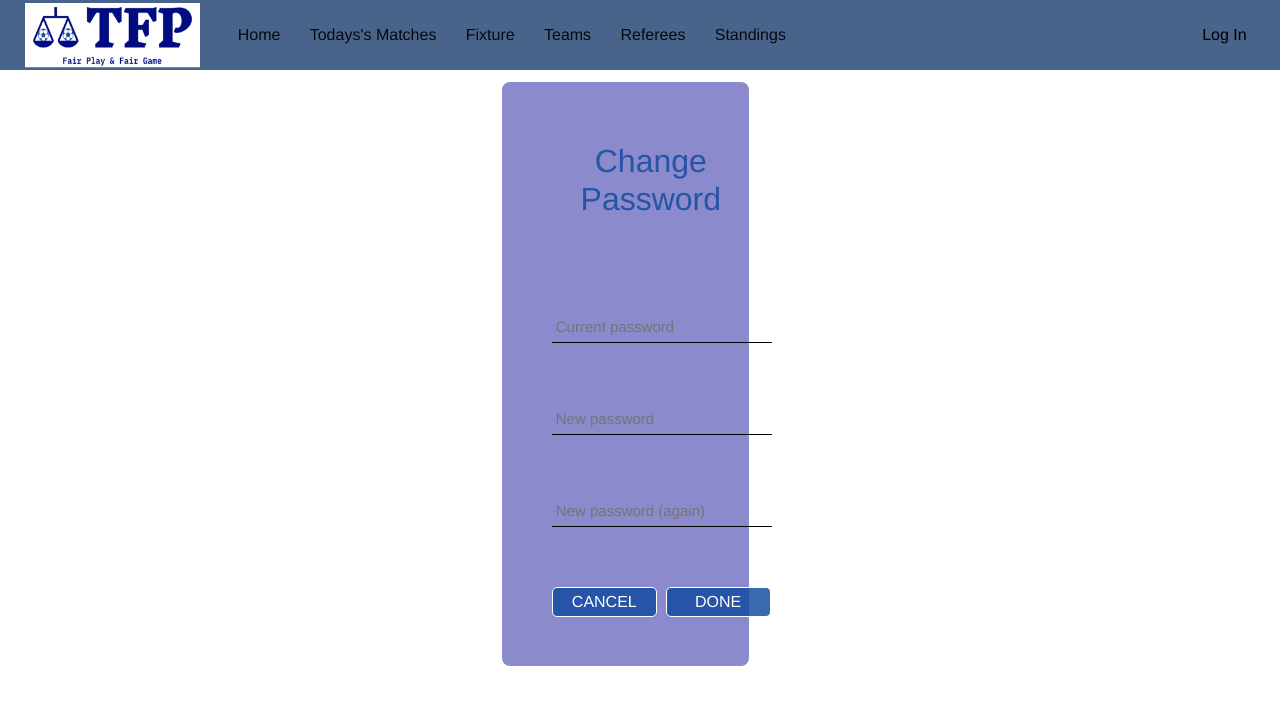
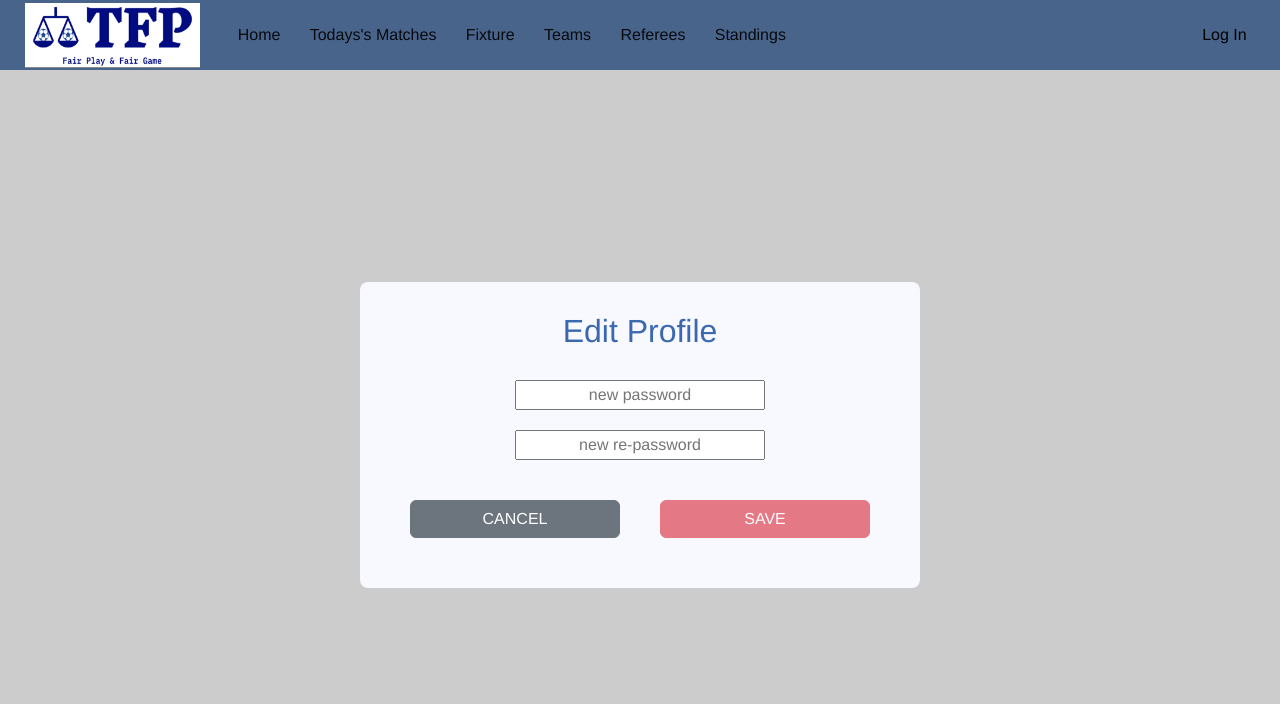
Before and after one commit to SU-CS308-22FA/Team-41-Frontend, a Vue app: page /ChangePassword in a window 1280 px wide. Shown: the top 704 px of the page. Built offline with nearby package versions, Linux system fonts and the light colour scheme.

Commit message:
restyled change password page

```diff
--- a/src/components/ChangePassword.vue
+++ b/src/components/ChangePassword.vue
@@ -1,26 +1,19 @@
-
 <template>
     <NavBar></NavBar>
-
-    <div class="container">
-
-
-        <div class="editp">
-            <div class="info">
-                <h2 style="color: rgba(17, 73, 158, 0.818)">Change Password</h2>
-                <br><br>
-                <input type="password" name="" placeholder="Current password">
-                <input type="password" name="" placeholder="New password">
-                <input type="password" name="" placeholder="New password (again)">
-                <button @click="goToProfile" style="float:left;">CANCEL</button>
-                <button @click="goToProfile" style="float:left; margin-left: 4%;">DONE</button>
-
-            </div>
-
+    <div class="edit-pass-page">
+        <div class="col d-flex justify-content-center">
+            <form class="edit-pass-form">
+                <div class="row col-sm-3" style="margin: auto; width: 250px;">
+                    <h2 class="edit-pass-form-title">Edit Profile</h2>
+                    <input class="form-pass-elem" v-model="password" type="password" name="" placeholder="new password" minlength="8">
+                    <input class="form-pass-elem" v-model="repassword" type="password" name="" placeholder="new re-password"  minlength="8">
+                </div>
+                <div class="row row-sm-3" style="margin: auto; width: fit-content;">
+                    <button class="btn btn-secondary but-pass" @click="goToProfile()">CANCEL</button>
+                    <button class="btn btn-danger but-pass" :disabled="!fine()" @click="updatePassword()">SAVE</button>
+                </div>
+            </form>
         </div>
-
-
-
     </div>
 </template>
 
@@ -33,145 +26,68 @@
         components: {
             NavBar,
         },
+        data() {
+            return{
+                password: "",
+                repassword: "",
+            }
+        },
         methods: {
+            fine() {
+                return this.same() && this.password.length >= 8;
+            },
+            same() {
+                return this.password === this.repassword;
+            },
             goToProfile() {
                 this.$router.replace("/profilepage");
+            },
+            updatePassword() {
+
             }
         }
     };
 </script>
 
 <style scoped>
-
-    head{
-        box-sizing: border-box;
-        padding:0;
-        margin:0;
+    .edit-pass-page{
+        margin-top: 70px;
+        padding: 25px 25px 25px 25px;
+        display: flex;
+        overflow: hidden;
+        display: flexbox;
+        min-height: calc(100vh - 70px);
+        background: rgba(185, 185, 185, 0.725);
     }
 
-    body{
-        margin: 0;
-        height: 100%;
-        align-items: center;
-        justify-content: center;
-        position: absolute;
-        bottom:0px;
-    }
-
-    .container{
-        background-size: cover;
-        height:100%;
-        width: 100%;
-        align-items: center;
-        display: flex;
-        padding-left: 33%;
-        margin-top: 5%;
-        margin-left: 5%;
-    }
-
-    .editp{
-        background-color: rgb(138, 138, 204);
-        width: 35%;
-        height: 55%;
-        padding: 7%;
-        margin: 1.1em 1em;
-        display: flex;
+    .edit-pass-form{
+        background-color: ghostwhite;
+        width: fit-content;
+        height: fit-content;
+        padding:30px;
+        margin: auto;
+        display:grid;
         border-radius: 8px;
         text-align: center;
     }
-    .center {
 
-        margin-left: 60%;
-        margin-top: 5%;
-        margin-bottom: 20%;
-        width: 100%;
+    .edit-pass-form-title{
+        color: rgba(17, 73, 158, 0.818);
+        margin-bottom: 30px;
+        text-align: center;
     }
 
-    input[type="text"],
-    input[type="password"],
-    input[type="file"],
-    input[type="email"]{
-        display:block;
-        box-sizing: border-box;
-        background: none;
-        margin-bottom: 60px;
-        padding:4px;
-        width:220px;
-        height:32px;
-        border:none;
-        border-bottom: 1px solid;
-        font-weight: 400;
-        font-size: 15px;
-        transition: 0.2;
-
-    }
-    h2{
-        margin-left: -10%;
-        margin-top: 5%;
-        margin-bottom: 20%;
+    .form-pass-elem{
+        margin-bottom: 20px;
+        text-align: center;
     }
 
-    input[type="text"]:focus,
-    input[type="password"]:focus,
-    input[type="file"]:focus,
-    input[type="email"]:focus{
-        border-bottom: 2px solid;
-        border-bottom-right-radius: 20px;
-        transition: 0.2 ease;
+    .but-pass{
+        margin: 20px 20px 20px 20px;
+        width: 210px;
     }
 
-    button{
-        border:1px solid;
-        background-color: rgba(17, 73, 158, 0.818);
-        color:white;
-        height: 30px;
-        width: 105px;
-        border-radius: 5px;
-        margin:0px;
-        transition:all 0.3s;
+    .but-pass:hover{
+        transform: scale(1.1);
     }
-
-    button:hover{
-        transform: scale(1.1);
-        cursor:pointer;
-    }
-
-    input[type="file"]{
-        display:none;
-    }
-
-    label{
-        display:block;
-        margin-left: 70%;
-        margin-right: -60%;
-        margin-top:-30%;
-        font-size: 20px;
-        background-color: rgba(17, 73, 158, 0.818);
-        color:white;
-        border:1px ;
-        padding: 3px 0px;
-        border-radius:5px;
-        transition: all 0.3s;
-
-
-    }
-    label:hover{
-        transform: scale(1.1);
-        color:white;
-        cursor:pointer;
-    }
-    .editphoto{
-        width:140px;
-
-    }
-    .change{
-        margin-top: 70%;
-        margin-left: 50%;
-        padding: 3px 1px -3px 1px;
-        height: 40px;
-        width: 180px;
-    }
-
-
-
 </style>
--- a/src/components/EditProfile.vue
+++ b/src/components/EditProfile.vue
@@ -33,7 +33,6 @@
                 name: "",
                 mail: "",
                 gender: "",
-                password: "",
                 myUser: {},
             };
         },
@@ -73,7 +72,7 @@
                 }
                 return i !== 3;
             },
-            updateUserF(){
+            updateInfo(){
                 const {name, mail, gender} = this;
 
                 const requestOptions = {
@@ -96,7 +95,7 @@
                 });
             },
             updateUser() {
-                this.updateUserF();
+                this.updateInfo();
                 this.goToProfile();
             }
         }
@@ -144,18 +143,4 @@
     .but:hover{
         transform: scale(1.1);
     }
-
-    .fan-team-but{
-        text-decoration: none;
-        color: black;
-        width: fit-content;
-        margin: auto;
-        padding: 6px;
-    }
-
-    .fan-team-but:hover{
-        background-color: rgba(33, 66, 114, 0.818);
-        color: white;
-        border-radius: 10px;
-    }
 </style>
```
